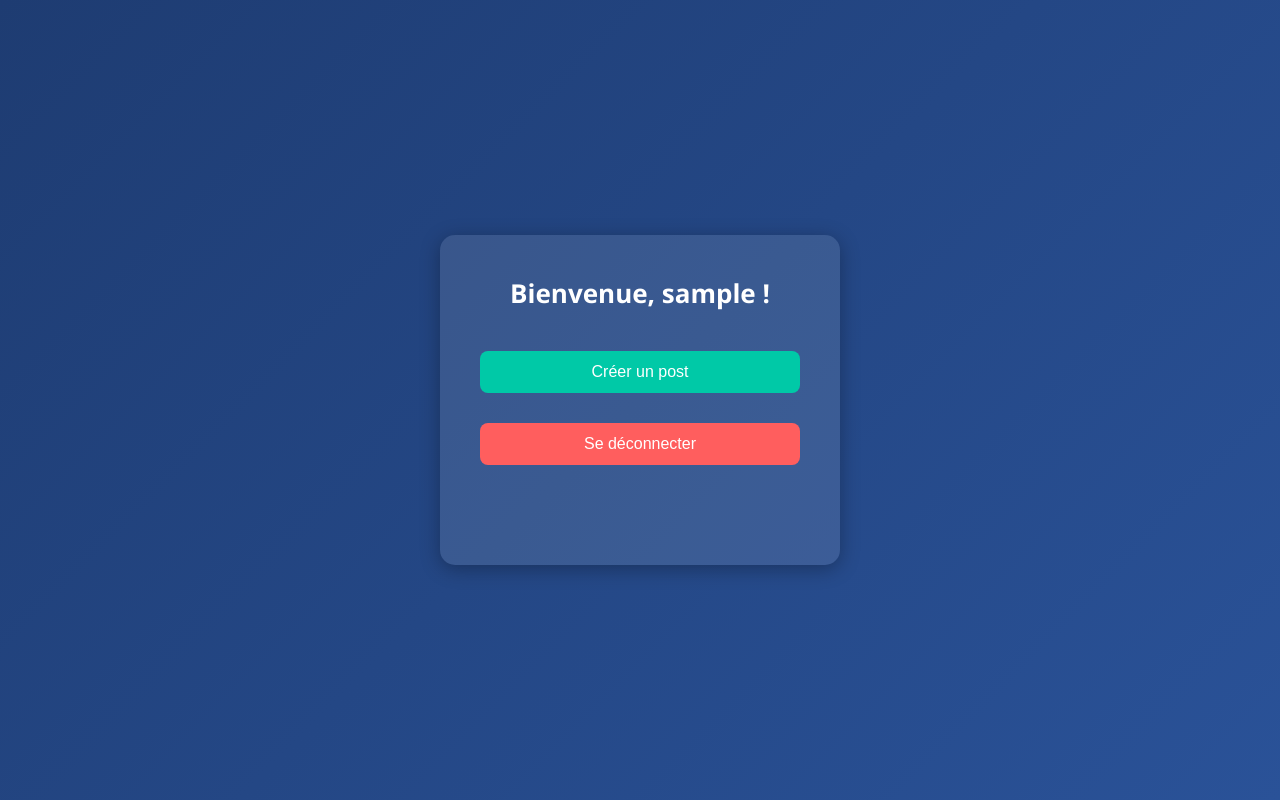
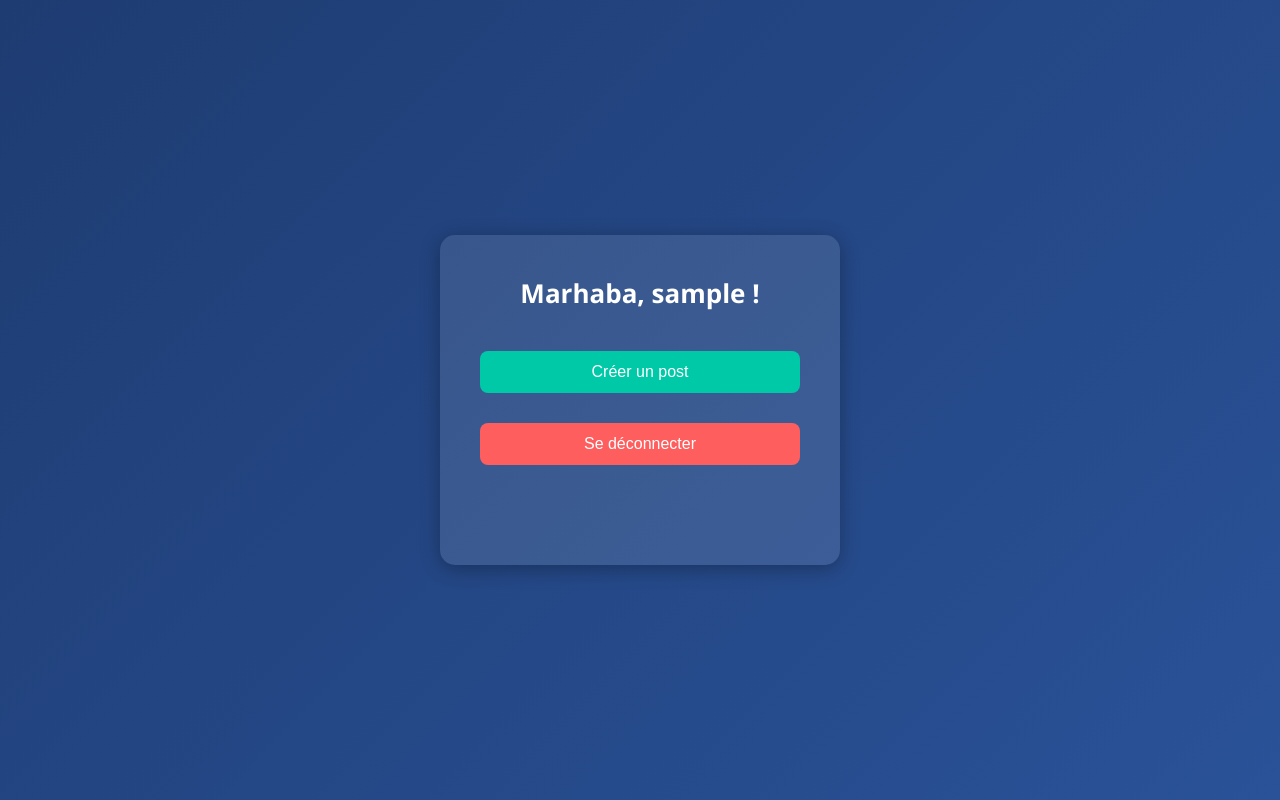
Before and after one commit to ahmadoulo/nodejs-api-server-app, a website: page public/home.html in a window 1280 px wide. Drawn offline with Linux system fonts and the light colour scheme; no server answers; sample sign-in values are in the browser's storage.

Commit message:
Update home.html

```diff
--- a/public/home.html
+++ b/public/home.html
@@ -9,7 +9,7 @@
 <body>
   <div class="container">
     <div class="home-box">
-      <h1>Bienvenue, <span id="username-display"></span> !</h1>
+      <h1>Marhaba, <span id="username-display"></span> !</h1>
       <button id="create-post-btn">Créer un post</button>
       <button class="logout-button" id="logout-btn">Se déconnecter</button>
 
```
